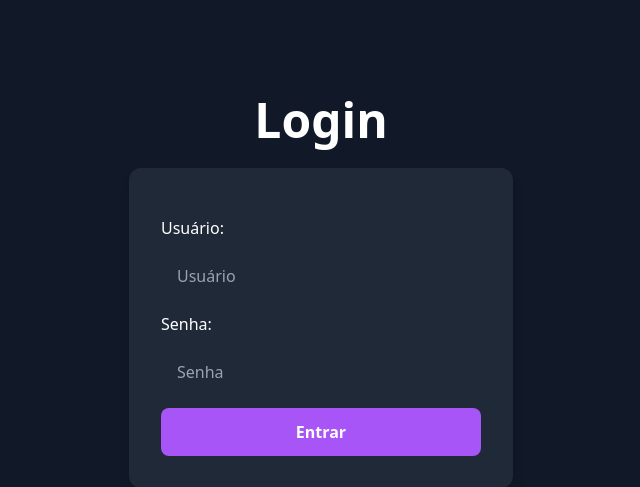
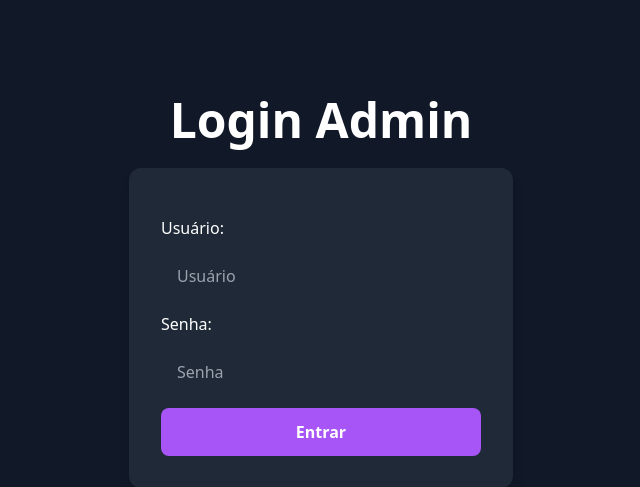
Before and after one commit to CristianoMafraJunior/Sistema-Acapra, a Django app: page /login_admin/ in a window 1280 px wide. Shown: the part 96-583 px from the top of the page, without its empty margins (319-959 px from the left). Run offline with Django 4.2, Linux system fonts and the light colour scheme; style sheets or scripts are compiled from the project's sources.

Commit message:
[REF] acapra: refactor title

```diff
--- a/acapra/templates/acapra/login_admin.html
+++ b/acapra/templates/acapra/login_admin.html
@@ -5,7 +5,7 @@
 {% block content %}
     <div class="flex items-center justify-center">
         <div class="flex flex-col items-center space-y-6">
-            <h2 class="text-5xl font-bold text-center">Login</h2>
+            <h2 class="text-5xl font-bold text-center">Login Admin</h2>
             <form method="POST"  class="flex flex-col space-y-4 bg-gray-800 p-8 rounded-xl shadow-lg w-96">
                 {% csrf_token %}
                 {{ form }}
```
